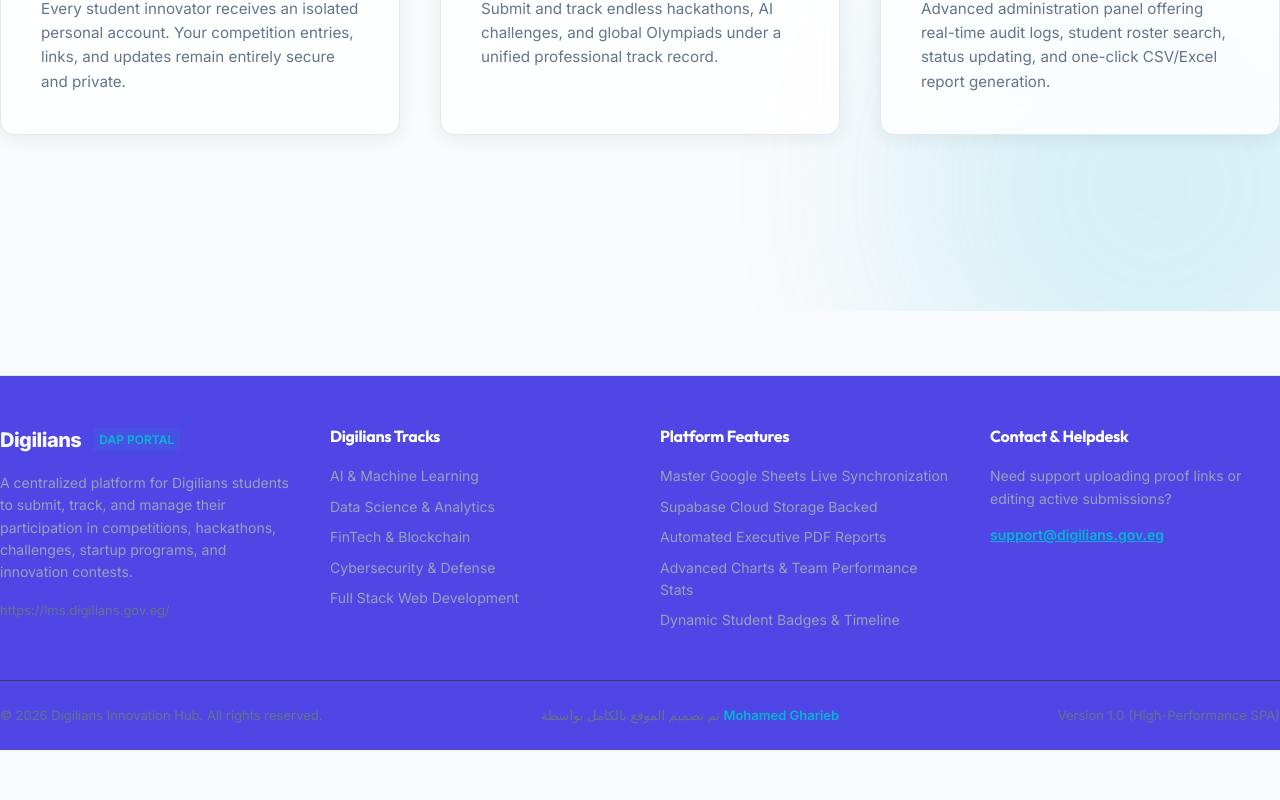
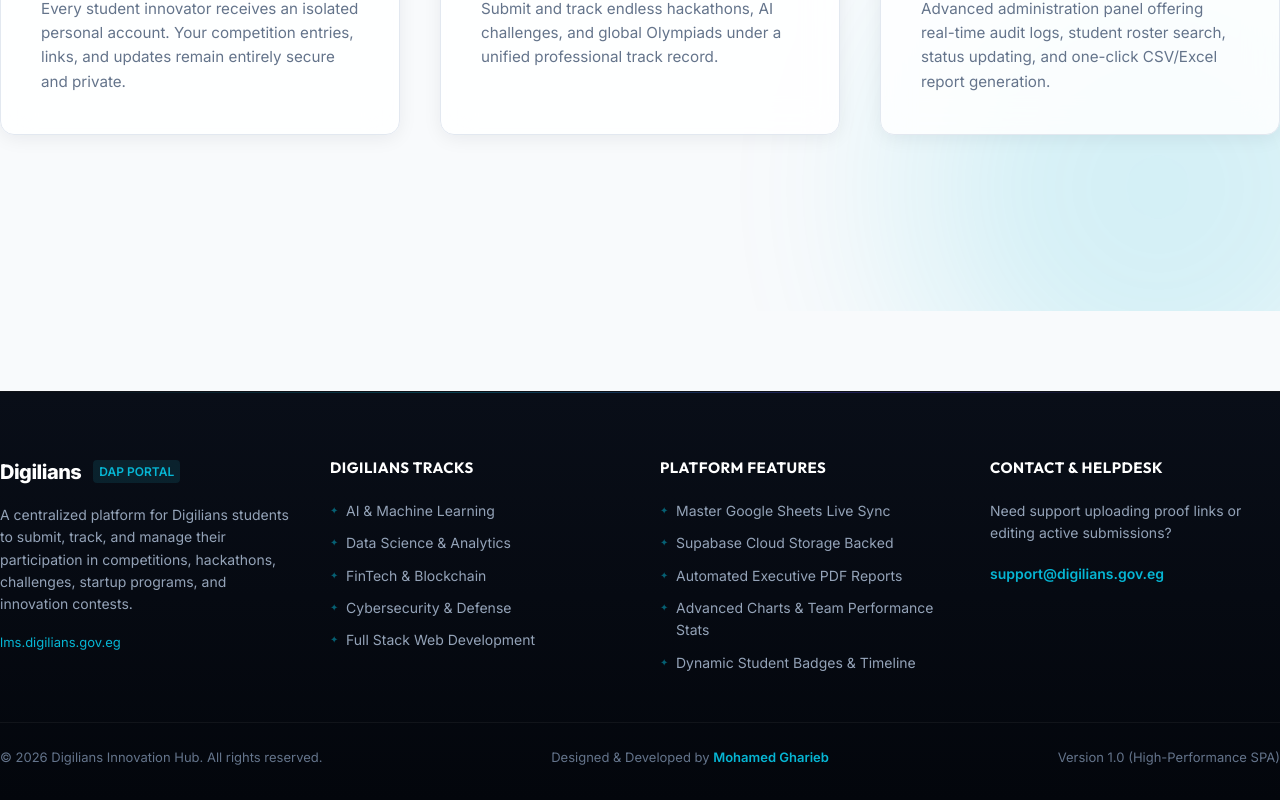
Before and after one commit to GhariebML/Digilians-Achievement-Portal-DAP-, a React (Vite) app: page / in a window 1280 px wide. Shown: the part 1029-1829 px from the top of the page. Before the commit the page ends 1779 px from the top, so only its background shows below. Built offline with nearby package versions, Linux system fonts and the light colour scheme; no server answers; the HTML template or start-up script is replaced by a standard one.

Commit message:
design: enhance footer colors, layout, and convert copyright attribution to English

```diff
--- a/src/components/common/Footer.jsx
+++ b/src/components/common/Footer.jsx
@@ -2,61 +2,59 @@
 
 export default function Footer() {
   return (
-    <footer style={{
-      backgroundColor: 'var(--primary)',
-      color: '#F8FAFC',
-      padding: '48px 0 24px 0',
-      marginTop: '64px',
-      borderTop: '1px solid var(--border-color)'
-    }}>
+    <footer className="premium-footer">
       <div className="container" style={{ display: 'grid', gridTemplateColumns: 'repeat(auto-fit, minmax(250px, 1fr))', gap: '40px', marginBottom: '48px' }}>
         <div>
           <div style={{ display: 'flex', alignItems: 'center', gap: '12px', marginBottom: '16px' }}>
-            <span style={{ fontSize: '20px', fontWeight: '800', letterSpacing: '-0.5px' }}>Digilians</span>
-            <span style={{ fontSize: '12px', fontWeight: '600', color: 'var(--accent)', padding: '2px 6px', background: 'rgba(6, 182, 212, 0.1)', borderRadius: '4px' }}>DAP PORTAL</span>
+            <span style={{ fontSize: '20px', fontWeight: '800', letterSpacing: '-0.5px', color: '#FFFFFF' }}>Digilians</span>
+            <span style={{ fontSize: '12px', fontWeight: '600', color: 'var(--accent)', padding: '2px 6px', background: 'rgba(34, 211, 238, 0.1)', borderRadius: '4px' }}>DAP PORTAL</span>
           </div>
-          <p style={{ fontSize: '14px', color: '#94A3B8', marginBottom: '16px' }}>
+          <p style={{ fontSize: '14px', lineHeight: '1.6', color: '#94A3B8', marginBottom: '16px' }}>
             A centralized platform for Digilians students to submit, track, and manage their participation in competitions, hackathons, challenges, startup programs, and innovation contests.
           </p>
-          <div style={{ fontSize: '13px', color: '#64748B' }}>
-            https://lms.digilians.gov.eg/
+          <div style={{ fontSize: '13px' }}>
+            <a href="https://lms.digilians.gov.eg/" target="_blank" rel="noopener noreferrer" className="footer-link" style={{ color: 'var(--accent)' }}>
+              lms.digilians.gov.eg
+            </a>
           </div>
         </div>
 
         <div>
-          <h4 style={{ fontSize: '16px', fontWeight: '700', marginBottom: '16px', color: '#FFFFFF' }}>Digilians Tracks</h4>
-          <ul style={{ listStyle: 'none', padding: 0, fontSize: '14px', color: '#94A3B8', display: 'flex', flexDirection: 'column', gap: '8px' }}>
-            <li>AI & Machine Learning</li>
-            <li>Data Science & Analytics</li>
-            <li>FinTech & Blockchain</li>
-            <li>Cybersecurity & Defense</li>
-            <li>Full Stack Web Development</li>
+          <h4 style={{ fontSize: '15px', fontWeight: '700', textTransform: 'uppercase', letterSpacing: '0.5px', marginBottom: '20px', color: '#FFFFFF' }}>Digilians Tracks</h4>
+          <ul style={{ padding: 0, fontSize: '14px', display: 'flex', flexDirection: 'column', gap: '10px' }}>
+            <li className="footer-list-item">AI & Machine Learning</li>
+            <li className="footer-list-item">Data Science & Analytics</li>
+            <li className="footer-list-item">FinTech & Blockchain</li>
+            <li className="footer-list-item">Cybersecurity & Defense</li>
+            <li className="footer-list-item">Full Stack Web Development</li>
           </ul>
         </div>
 
         <div>
-          <h4 style={{ fontSize: '16px', fontWeight: '700', marginBottom: '16px', color: '#FFFFFF' }}>Platform Features</h4>
-          <ul style={{ listStyle: 'none', padding: 0, fontSize: '14px', color: '#94A3B8', display: 'flex', flexDirection: 'column', gap: '8px' }}>
-            <li>Master Google Sheets Live Synchronization</li>
-            <li>Supabase Cloud Storage Backed</li>
-            <li>Automated Executive PDF Reports</li>
-            <li>Advanced Charts & Team Performance Stats</li>
-            <li>Dynamic Student Badges & Timeline</li>
+          <h4 style={{ fontSize: '15px', fontWeight: '700', textTransform: 'uppercase', letterSpacing: '0.5px', marginBottom: '20px', color: '#FFFFFF' }}>Platform Features</h4>
+          <ul style={{ padding: 0, fontSize: '14px', display: 'flex', flexDirection: 'column', gap: '10px' }}>
+            <li className="footer-list-item">Master Google Sheets Live Sync</li>
+            <li className="footer-list-item">Supabase Cloud Storage Backed</li>
+            <li className="footer-list-item">Automated Executive PDF Reports</li>
+            <li className="footer-list-item">Advanced Charts & Team Performance Stats</li>
+            <li className="footer-list-item">Dynamic Student Badges & Timeline</li>
           </ul>
         </div>
 
         <div>
-          <h4 style={{ fontSize: '16px', fontWeight: '700', marginBottom: '16px', color: '#FFFFFF' }}>Contact & Helpdesk</h4>
-          <p style={{ fontSize: '14px', color: '#94A3B8', marginBottom: '12px' }}>
+          <h4 style={{ fontSize: '15px', fontWeight: '700', textTransform: 'uppercase', letterSpacing: '0.5px', marginBottom: '20px', color: '#FFFFFF' }}>Contact & Helpdesk</h4>
+          <p style={{ fontSize: '14px', lineHeight: '1.6', color: '#94A3B8', marginBottom: '16px' }}>
             Need support uploading proof links or editing active submissions?
           </p>
-          <a href="mailto:support@digilians.gov.eg" style={{ color: 'var(--accent)', fontSize: '14px', fontWeight: '600' }}>support@digilians.gov.eg</a>
+          <a href="mailto:support@digilians.gov.eg" className="footer-link" style={{ color: 'var(--accent)', fontSize: '14px', fontWeight: '600' }}>
+            support@digilians.gov.eg
+          </a>
         </div>
       </div>
 
-      <div className="container" style={{ paddingTop: '24px', borderTop: '1px solid #334155', display: 'flex', alignItems: 'center', justifyContent: 'space-between', fontSize: '13px', color: '#64748B' }}>
+      <div className="container" style={{ paddingTop: '24px', borderTop: '1px solid rgba(255, 255, 255, 0.05)', display: 'flex', alignItems: 'center', justifyContent: 'space-between', fontSize: '13px', color: '#64748B', flexWrap: 'wrap', gap: '16px' }}>
         <span>© 2026 Digilians Innovation Hub. All rights reserved.</span>
-        <span>تم تصميم الموقع بالكامل بواسطة <span style={{ color: 'var(--accent)', fontWeight: '600' }}>Mohamed Gharieb</span></span>
+        <span>Designed & Developed by <span style={{ color: 'var(--accent)', fontWeight: '600' }}>Mohamed Gharieb</span></span>
         <span>Version 1.0 (High-Performance SPA)</span>
       </div>
     </footer>
--- a/src/index.css
+++ b/src/index.css
@@ -722,3 +722,64 @@
   justify-content: space-between;
   align-items: center;
 }
+
+/* Enhanced Premium Footer Styles */
+.premium-footer {
+  background: linear-gradient(180deg, #090e18 0%, #03060c 100%);
+  color: #94a3b8;
+  padding: 64px 0 32px 0;
+  margin-top: 80px;
+  border-top: 1px solid rgba(255, 255, 255, 0.05);
+  font-family: 'Outfit', 'Inter', sans-serif;
+  position: relative;
+  overflow: hidden;
+}
+
+.premium-footer::before {
+  content: '';
+  position: absolute;
+  top: 0;
+  left: 5%;
+  right: 5%;
+  height: 1px;
+  background: linear-gradient(90deg, transparent, rgba(6, 182, 212, 0.3), rgba(79, 70, 229, 0.3), transparent);
+}
+
+.footer-link {
+  color: #94a3b8;
+  text-decoration: none;
+  transition: all 0.25s cubic-bezier(0.4, 0, 0.2, 1);
+  display: inline-block;
+}
+
+.footer-link:hover {
+  color: #22d3ee;
+  transform: translateY(-1px);
+}
+
+.footer-list-item {
+  position: relative;
+  padding-left: 16px;
+  transition: all 0.25s ease;
+  list-style: none;
+  cursor: default;
+}
+
+.footer-list-item::before {
+  content: '✦';
+  position: absolute;
+  left: 0;
+  color: rgba(6, 182, 212, 0.5);
+  font-size: 10px;
+  top: 2px;
+  transition: all 0.25s ease;
+}
+
+.footer-list-item:hover {
+  color: #ffffff;
+}
+
+.footer-list-item:hover::before {
+  color: #22d3ee;
+  transform: scale(1.2);
+}
```
